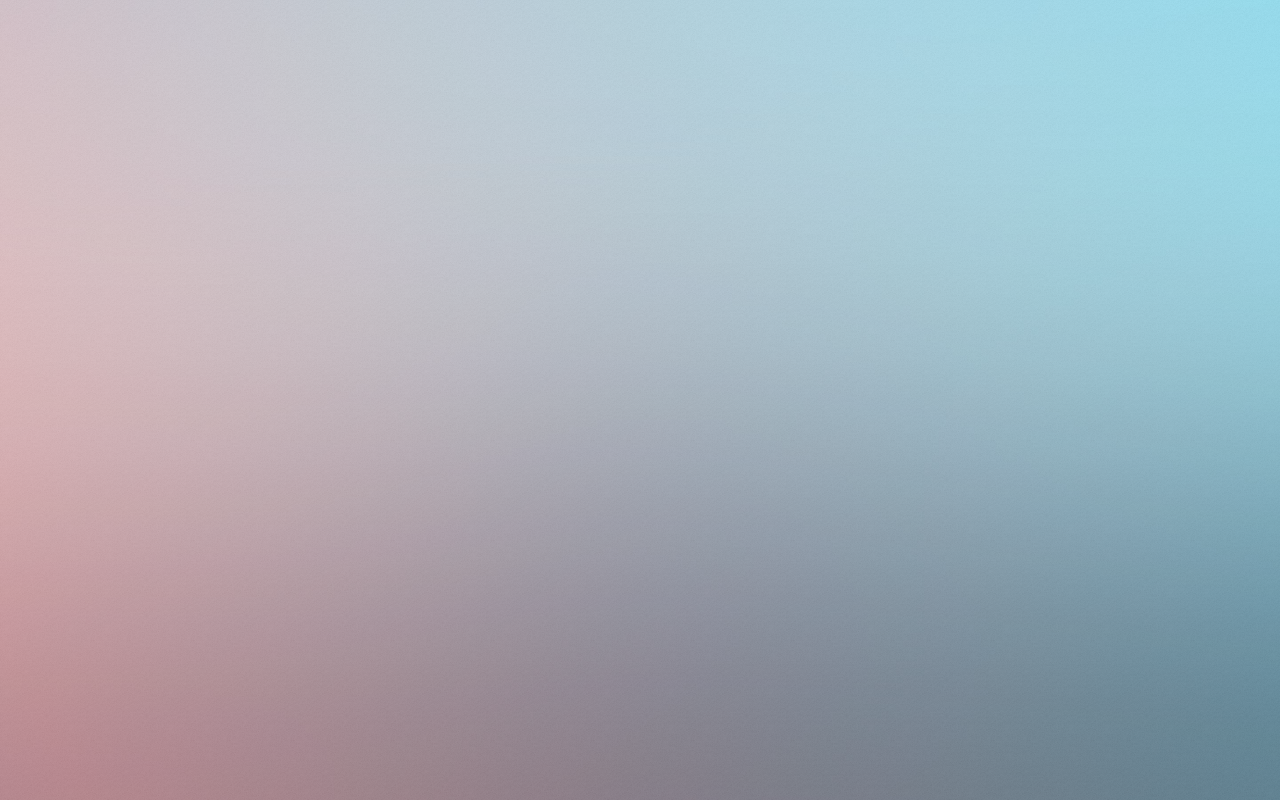
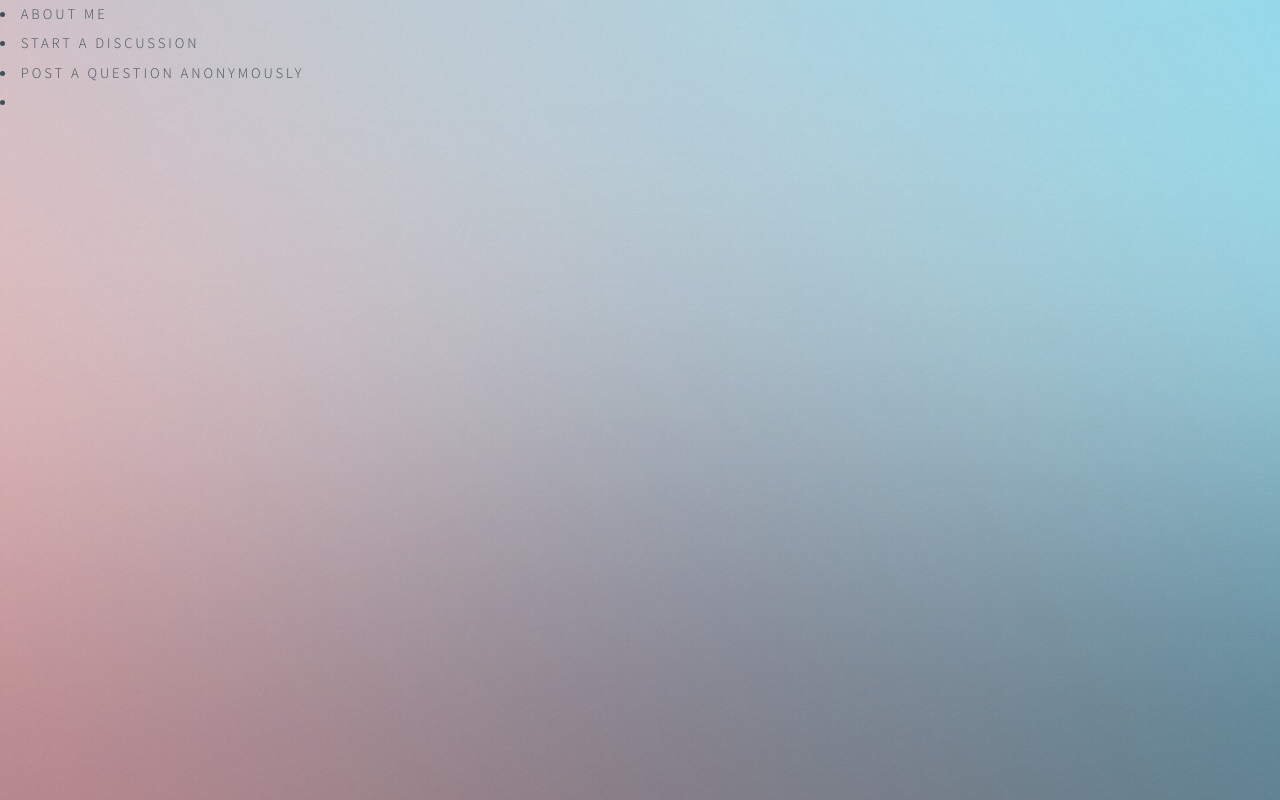
Before and after one commit to chisma/chisma.github.io, a plain HTML site: page stockholmSummary.html in a window 1280 px wide. Drawn offline with Linux system fonts and the light colour scheme.

Commit message:
page-2 shows menu text, footer issue fixed

```diff
--- a/stockholmSummary.html
+++ b/stockholmSummary.html
@@ -5,7 +5,15 @@
   <meta charset="utf-8" />
   <link rel = "header" href="includes/header.html" />
   <link rel = "footer" href="includes/footer.html" />
-  <meta name = "viewport" content = "width=device_width, scale=1" />
+  <meta name = "viewport" content = "width=device-width, initial-scale=1" />
   <link rel="stylesheet" href="assets/css/main.css" />
 </head>
+
+<div class = "ssummary">
+  <nav class= "menu">
+    <li>About Me <a href="AboutMe.html" tabindex="1"></li>
+    <li>Start a discussion <a href="ThreadStart.html" tabindex="2" /></li>
+    <li>Post a question anonymously<a href="PostQuestion.html" tabindex="3" /><li>
+  </nav>
+
 </html>
```
Also changed, not shown: index.html (+2 -1 lines).
